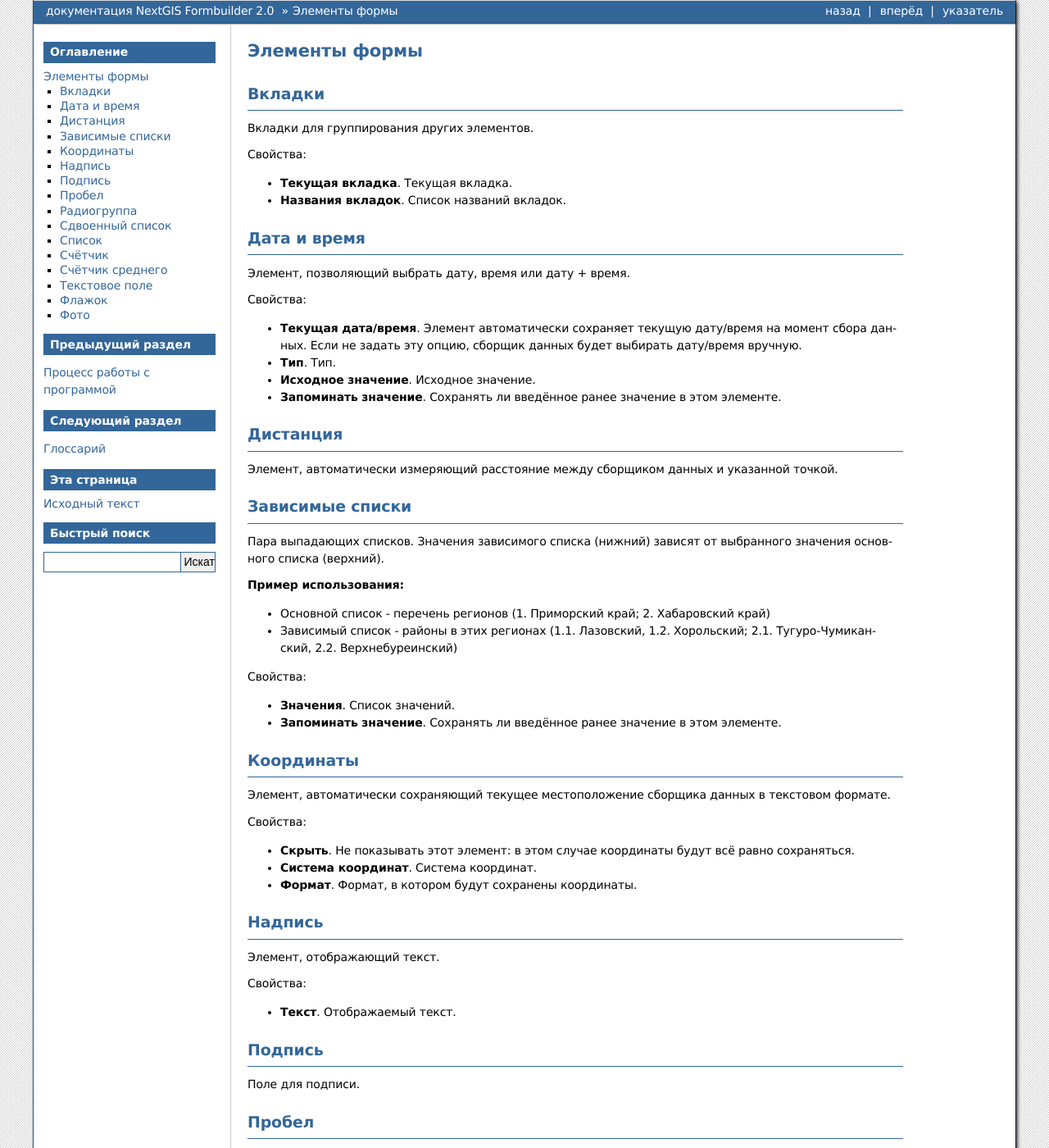
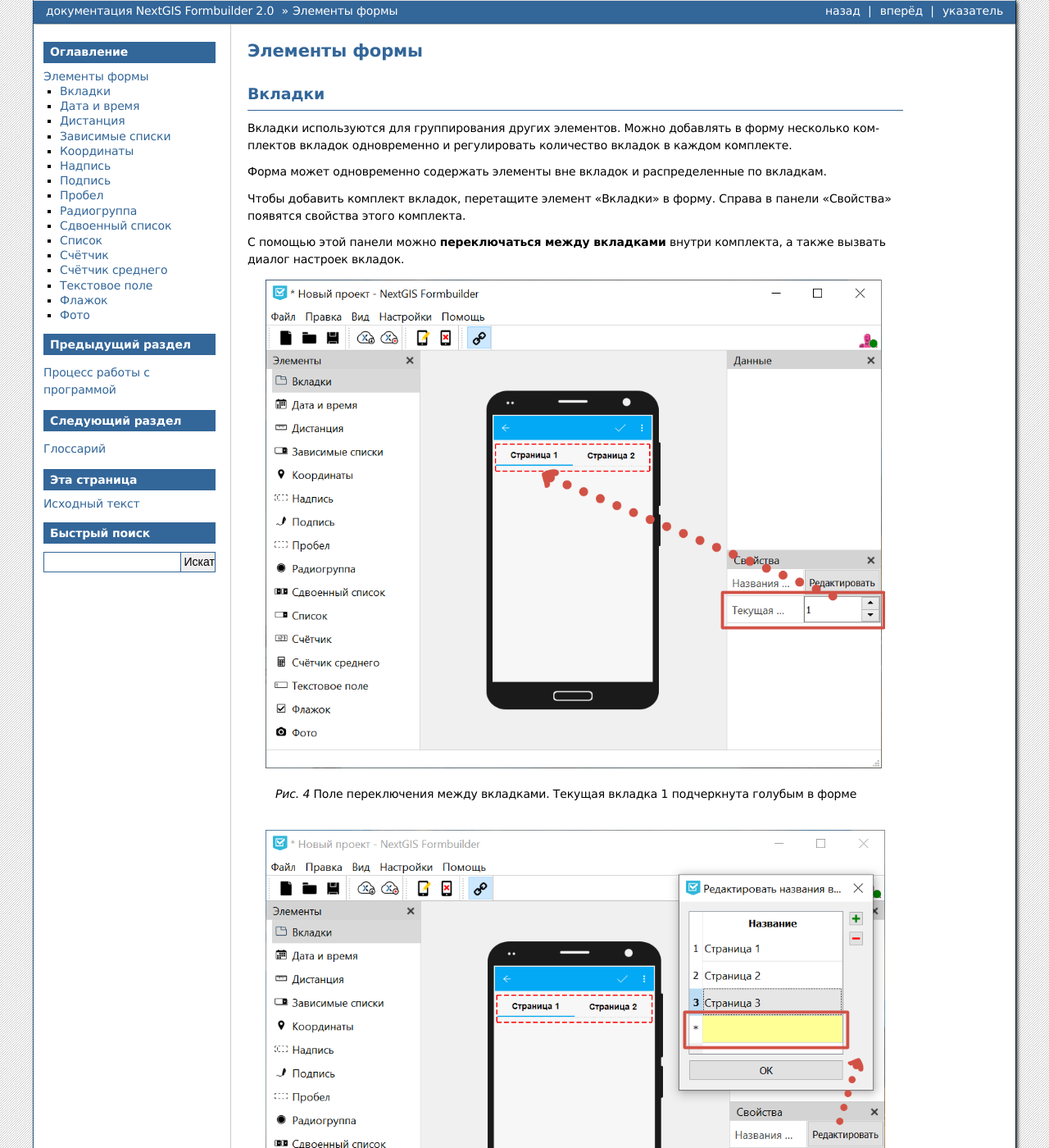
Before and after one commit to nextgis/docs_formbuilder, a Sphinx documentation site: the page built from source/controls.rst, in a window 1280 px wide and 1400 px high. Shown: the whole window at 82% size. Built offline with Sphinx 7.4.7, drawn with Linux system fonts in a browser that asks for light colours; formulas are drawn with MathJax 3; some of the changed text lies outside the part shown.

Commit message:
Update controls.rst
Add screenshots and description of Folders element

```diff
--- a/source/controls.rst
+++ b/source/controls.rst
@@ -8,12 +8,36 @@
 Вкладки
 -------
 
-Вкладки для группирования других элементов.
+Вкладки используются для группирования других элементов. Можно добавлять в форму несколько комплектов вкладок одновременно и регулировать количество вкладок в каждом комплекте.
 
-Свойства:
+Форма может одновременно содержать элементы вне вкладок и распределенные по вкладкам.
 
-* **Текущая вкладка**. Текущая вкладка.
-* **Названия вкладок**. Список названий вкладок.
+Чтобы добавить комплект вкладок, перетащите элемент "Вкладки" в форму. Справа в панели "Свойства" появятся свойства этого комплекта.
+
+С помощью этой панели можно **переключаться между вкладками** внутри комплекта, а также вызвать диалог настроек вкладок.
+
+.. figure:: _static/fb_folders_current_ru.png
+   :name: folder_current_pic
+   :align: center
+   :width: 20cm
+
+   Поле переключения между вкладками. Текущая вкладка 1 подчеркнута голубым в форме
+
+.. figure:: _static/fb_folders_properties_ru.png
+   :name: folder_properties_pic
+   :align: center
+   :width: 20cm
+
+   Редактирование комплекта вкладок
+
+Окно редактирования позволяет:
+
+* Изменять названия вкладок (по умолчанию "Страница" + номер)
+* Добавлять новые вкладки в набор (для этого впишите новое название в желтое поле в конце)
+* Удалять вкладки
+
+
+
 
 Дата и время
 ------------
```
